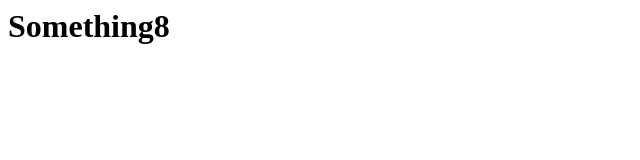
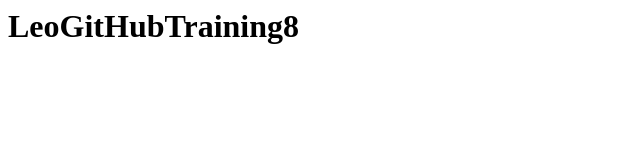
Before and after one commit to lgranado-intel/githubtraining, a plain HTML site: page src/index.html in a window 1280 px wide. Shown: the whole page, without its empty margins (0-640 px from the left). Drawn offline with Linux system fonts and the light colour scheme.

```diff
--- a/src/index.html
+++ b/src/index.html
@@ -1 +1 @@
-<h1>Something8</h1>
+<h1>LeoGitHubTraining8</h1>
```
Also changed, not shown: 1 other file.
